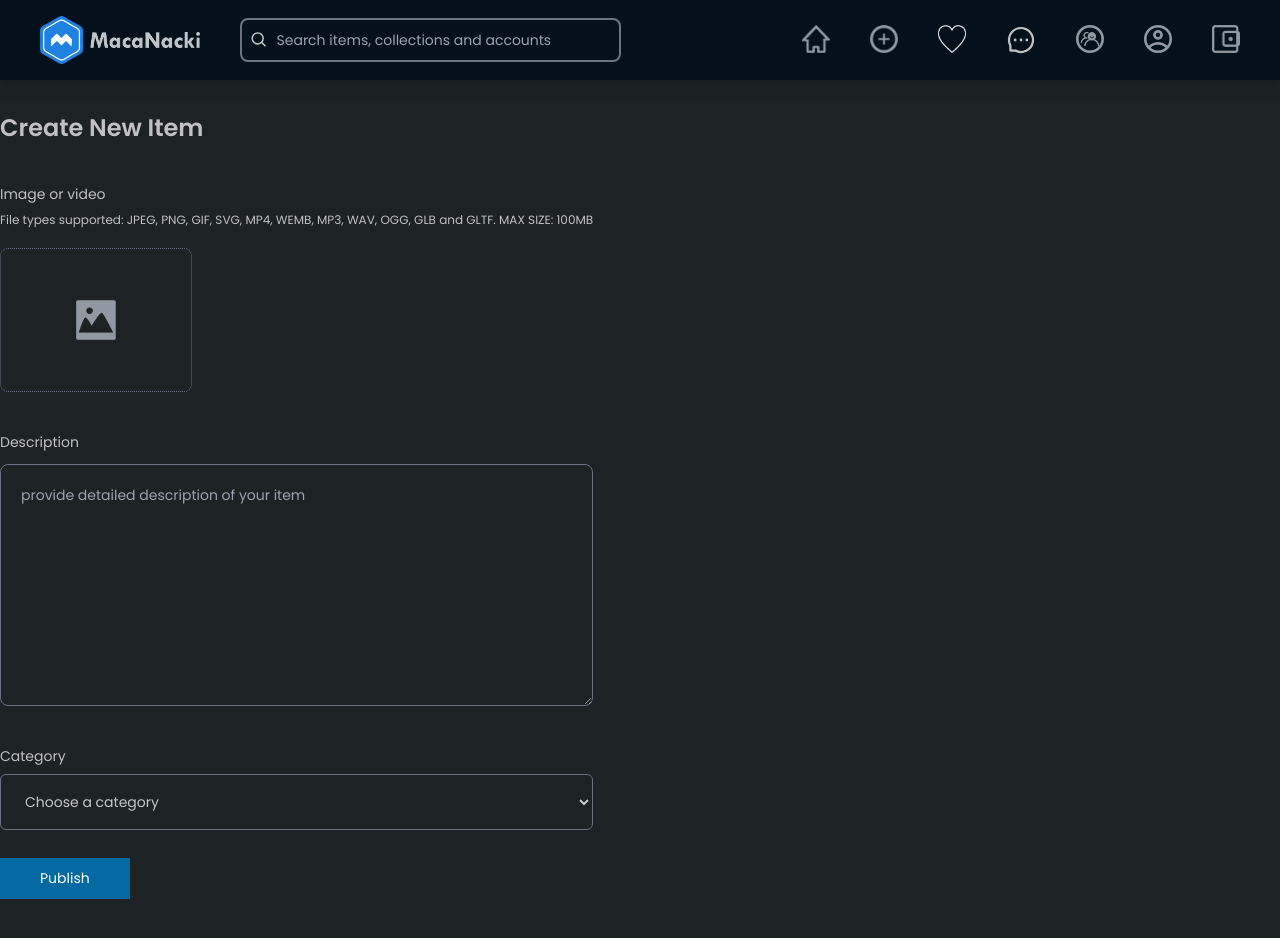
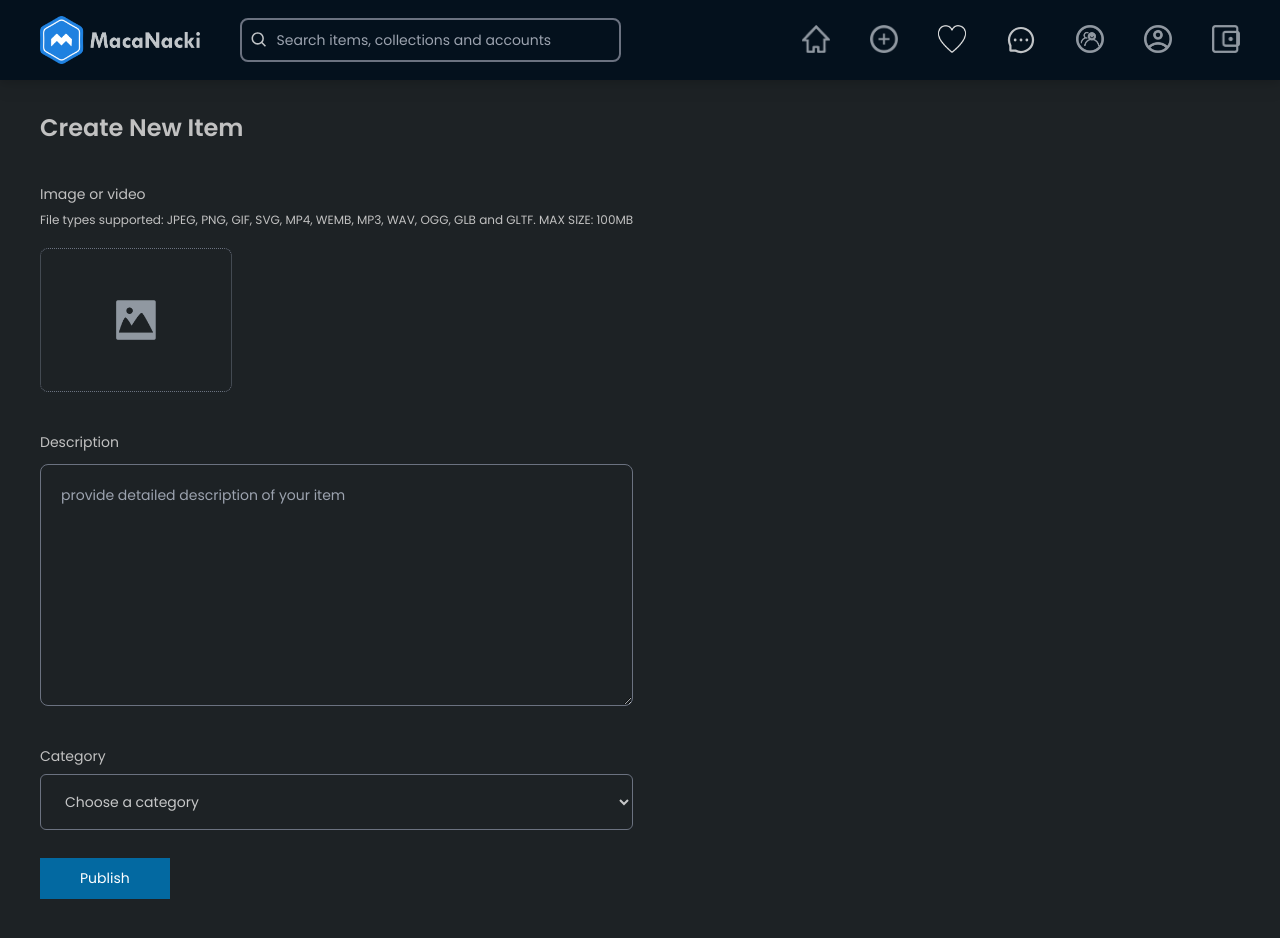
Before and after one commit to vicsnet/mackanaki, a React (Create React App) app: page /post/create in a window 1280 px wide. Before the commit the page ends 899 px from the top, so only its background shows below. Built offline with nearby package versions, Linux system fonts and the light colour scheme.

Commit message:
create post UI completed

```diff
--- a/src/pages/Post/CreatePost.tsx
+++ b/src/pages/Post/CreatePost.tsx
@@ -25,7 +25,7 @@ const CreatePost = () => {
   return (
     <Fragment>
       <PageLayout paddingTop='mt-28'>
-        <div className="container mx-auto">
+        <div className="px-10 container mx-auto pb-10">
           <div className="flex flex-col">
             <h2 className="text-signupTextColor font-semibold text-2xl mb-10">Create New Item</h2>
 
```
